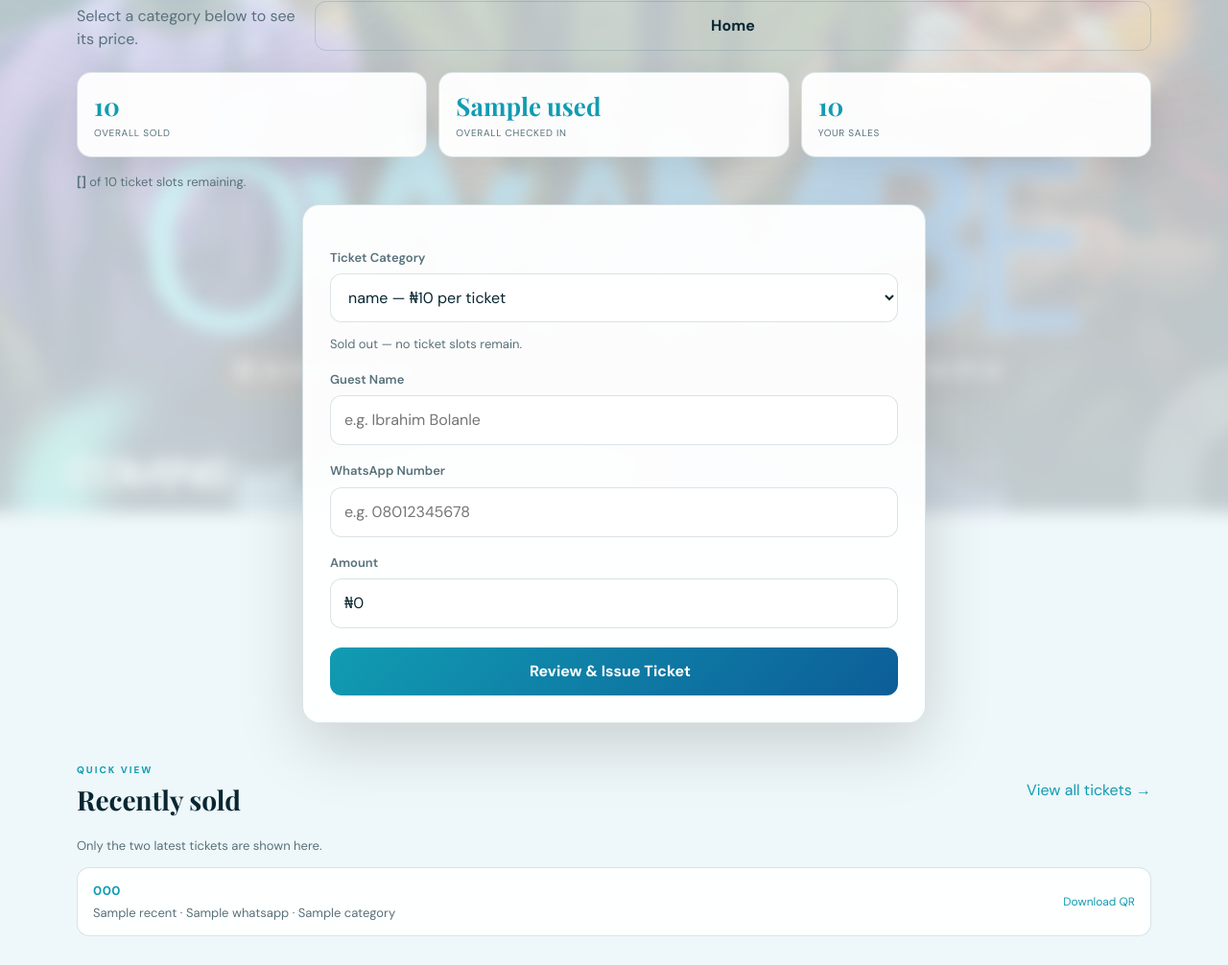
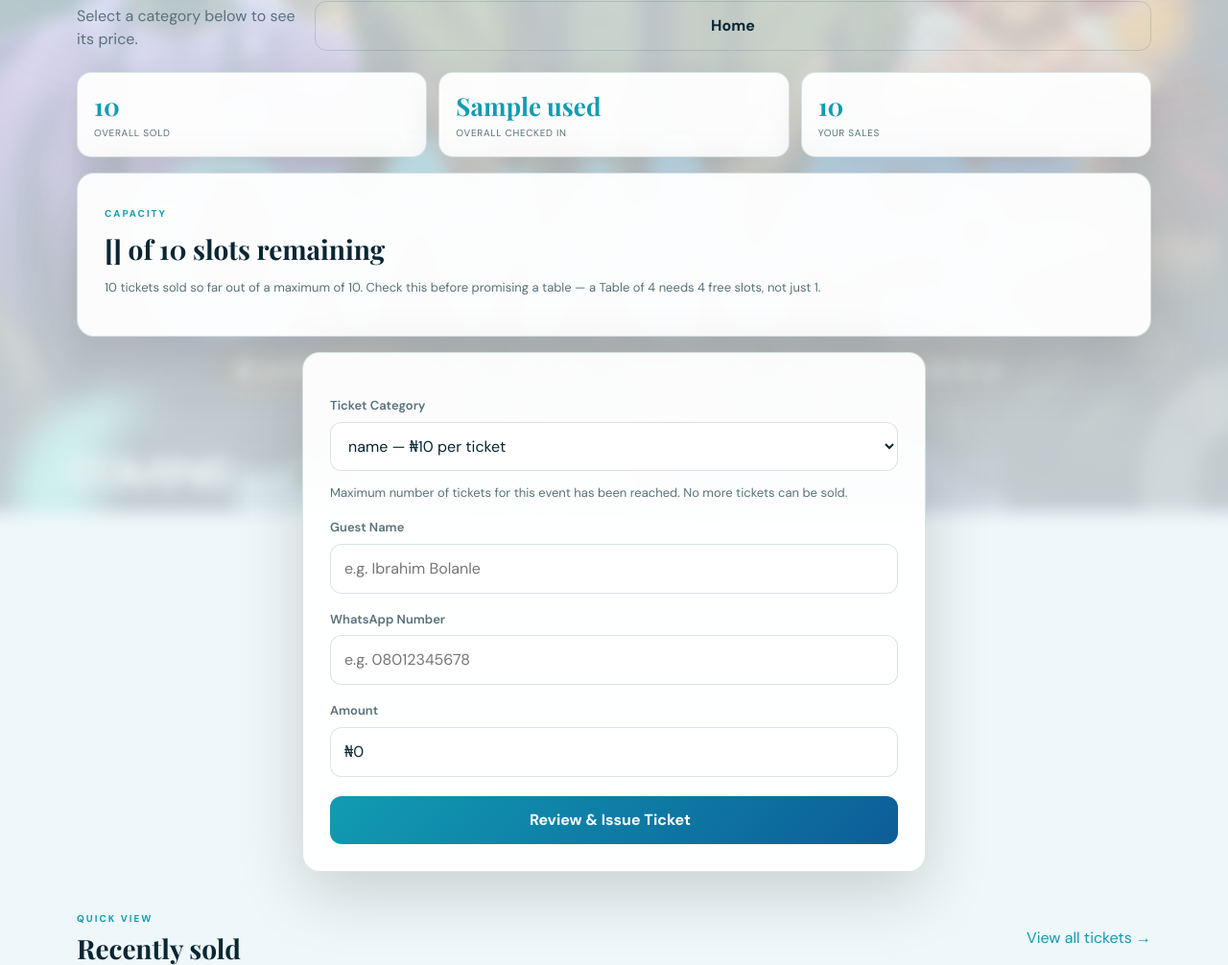
Before and after one commit to guylikesweet/Owambe, a Flask app: template templates/sell.html in a window 1280 px wide. Shown: the part 287-1293 px from the top of the page at 96% size. Run offline with Flask 3, Linux system fonts and the light colour scheme; the template is opened without the code that fills it: most values are stand-ins (such as "Sample title", 1, 10 or a date in 2020); parts of the project's set-up code (start-up, migrations or seed data) failed here and were passed over; some libraries are stand-ins or nearby versions.

Commit message:
Enhance ticket capacity messaging and validation

```diff
--- a/templates/sell.html
+++ b/templates/sell.html
@@ -13,13 +13,17 @@
 </section>
 
 {% if max_tickets is not none %}
-<p class="muted small">
-  {% if remaining_tickets is not none and remaining_tickets <= 0 %}
-    <strong>Sold out</strong> — the {{ max_tickets }}-ticket cap has been reached. No more tickets can be sold.
-  {% else %}
-    <strong>{{ remaining_tickets }}</strong> of {{ max_tickets }} ticket slots remaining.
-  {% endif %}
-</p>
+<div class="card" style="margin-bottom:16px; {% if remaining_tickets is not none and remaining_tickets <= 0 %}border: 2px solid #ed5b63;{% endif %}">
+  <span class="eyebrow">CAPACITY</span>
+  <h2 style="margin:6px 0;">
+    {% if remaining_tickets is not none and remaining_tickets <= 0 %}
+      <span style="color:#ed5b63;">Sold out</span>
+    {% else %}
+      {{ remaining_tickets }} of {{ max_tickets }} slots remaining
+    {% endif %}
+  </h2>
+  <p class="muted small">{{ overall.sold }} tickets sold so far out of a maximum of {{ max_tickets }}. Check this before promising a table — a Table of 4 needs 4 free slots, not just 1.</p>
+</div>
 {% endif %}
 
 <div class="card form-card">
@@ -110,7 +114,6 @@ const categorySelect = document.getElementById('category');
 const guestFieldsContainer = document.getElementById('guest-fields');
 const categoryHint = document.getElementById('category-hint');
 const submitPlural = document.getElementById('submit-plural');
-const submitButton = document.querySelector('#issue-form button[type="submit"]');
 
 function money(n) {
   return '₦' + Number(n).toLocaleString('en-NG');
@@ -120,7 +123,6 @@ function renderGuestFields() {
   const category = categorySelect.value;
   const seats = CATEGORY_SEATS[category] || 1;
   const price = CATEGORY_PRICES[category] || 0;
-  const oversold = REMAINING_TICKETS !== null && seats > REMAINING_TICKETS;
 
   guestFieldsContainer.innerHTML = '';
 
@@ -155,16 +157,19 @@ function renderGuestFields() {
     }
   }
 
-  // Enforce the overall ticket cap client-side too — the server checks
-  // again on submit regardless, but this saves a wasted round trip.
-  if (oversold) {
-    categoryHint.textContent = REMAINING_TICKETS <= 0
-      ? 'Sold out — no ticket slots remain.'
-      : `Only ${REMAINING_TICKETS} slot(s) remain — ${category} needs ${seats}.`;
-    submitButton.disabled = true;
-  } else {
-    submitButton.disabled = false;
+  // Informative only — the actual gate (with a clear popup) happens on submit,
+  // not here. A silently-disabled button looked broken to handlers.
+  const capIssue = capacityMessage(seats);
+  if (capIssue) {
+    categoryHint.textContent = capIssue;
   }
+}
+
+function capacityMessage(seats) {
+  if (REMAINING_TICKETS === null) return null;
+  if (REMAINING_TICKETS <= 0) return 'Maximum number of tickets for this event has been reached. No more tickets can be sold.';
+  if (seats > REMAINING_TICKETS) return `Only ${REMAINING_TICKETS} slot(s) remain — this category needs ${seats}. Not enough slots for this sale.`;
+  return null;
 }
 
 categorySelect.addEventListener('change', renderGuestFields);
@@ -181,6 +186,12 @@ issueForm.addEventListener('submit', (event) => {
   const category = categorySelect.value;
   const seats = CATEGORY_SEATS[category] || 1;
   const price = CATEGORY_PRICES[category] || 0;
+
+  const capIssue = capacityMessage(seats);
+  if (capIssue) {
+    alert(capIssue);
+    return;
+  }
 
   reviewGrid.innerHTML = '';
   const catRow = document.createElement('div');
@@ -215,13 +226,16 @@ issueForm.addEventListener('submit', (event) => {
 
 document.getElementById('cancel-review').addEventListener('click', () => { confirmModal.hidden = true; document.body.classList.remove('modal-open'); });
 document.getElementById('confirm-review').addEventListener('click', () => {
-  if (submitButton.disabled) {
+  const category = categorySelect.value;
+  const seats = CATEGORY_SEATS[category] || 1;
+  const capIssue = capacityMessage(seats);
+  if (capIssue) {
     // Cap may have filled up while this modal was open (e.g. auto-refresh
-    // hasn't fired yet) — the server will reject it anyway, but avoid a
-    // pointless submit and tell the handler why.
+    // hasn't fired yet) — the server will reject it anyway, but this
+    // explains why instead of just failing silently.
     confirmModal.hidden = true;
     document.body.classList.remove('modal-open');
-    alert('Ticket slots ran out while this was open. Please check the remaining count and try again.');
+    alert(capIssue);
     return;
   }
   issueForm.submit();
```
